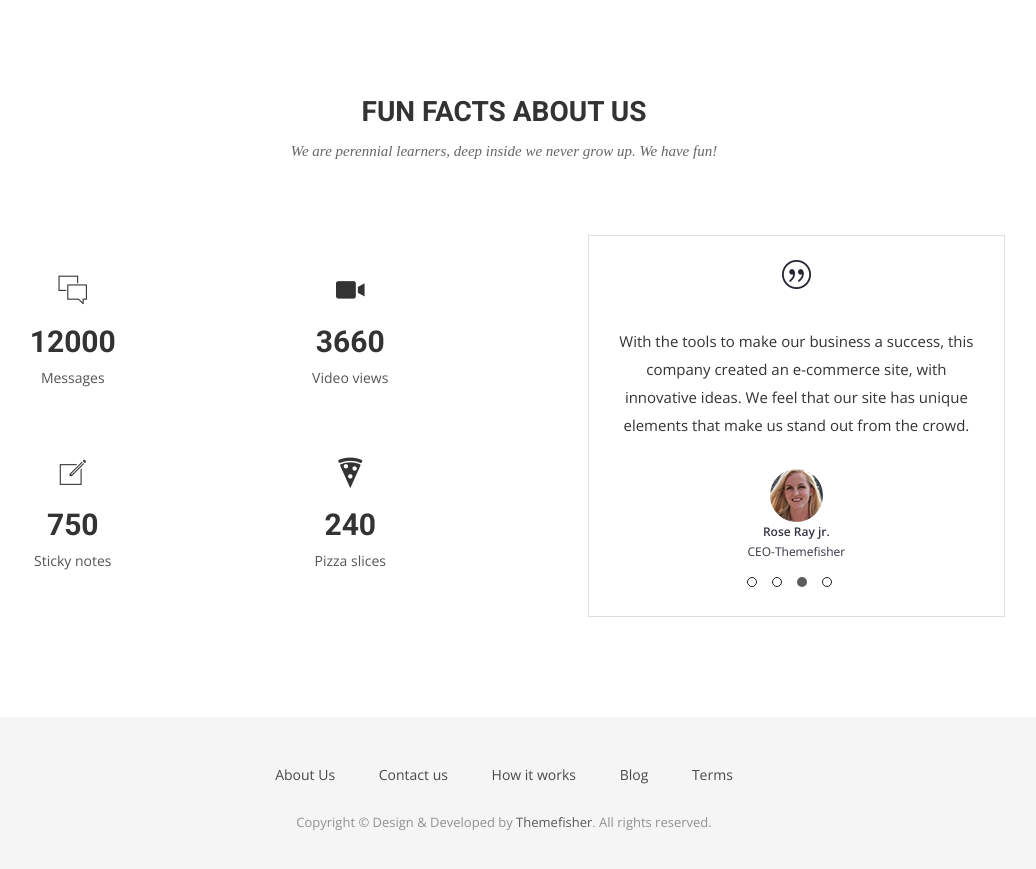
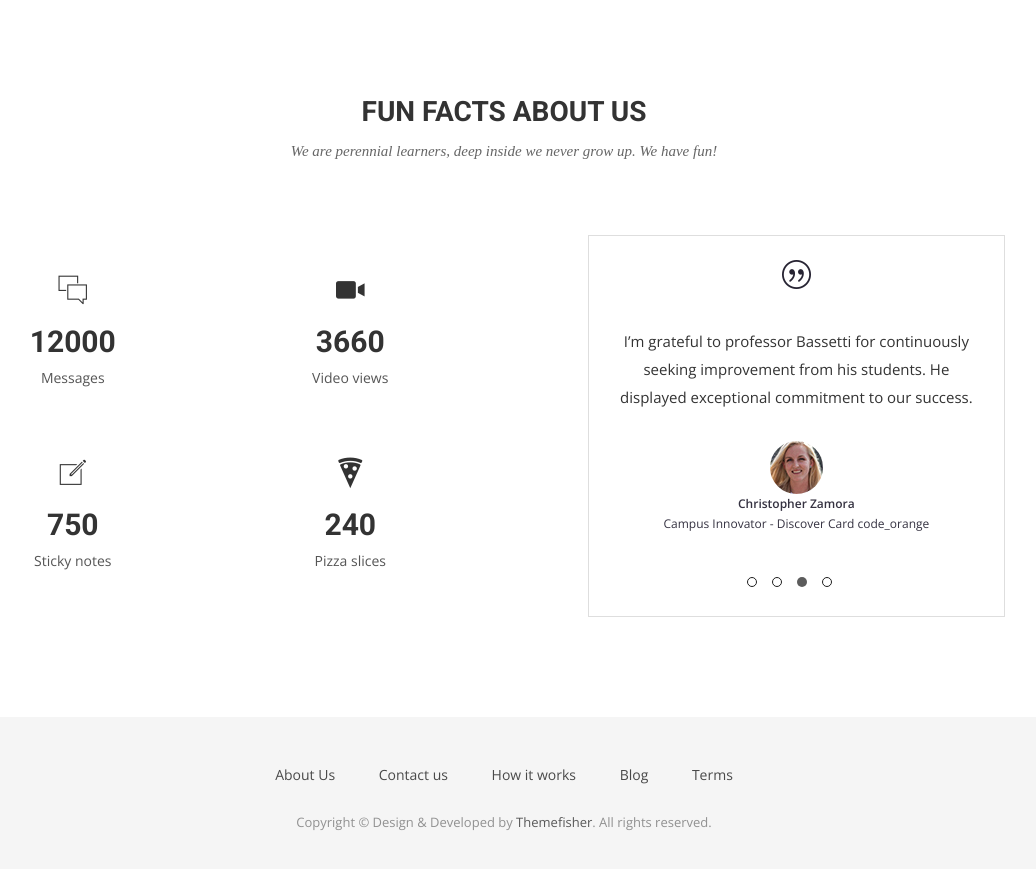
Before and after one commit to chrisjzamora8/inspiredlab.github.io, a Jekyll site: the page built from index.html, in a window 1280 px wide and 900 px high, scrolled down 3989 px. Shown: the top 869 px of the window, without its empty margins (136-1172 px from the left). Built offline with Jekyll 4.4.1, drawn with Linux system fonts in a browser that asks for light colours; nearby versions of some CDN libraries; some web fonts are replaced.

Commit message:
add testimonials

```diff
--- a/_data/testimonials.yml
+++ b/_data/testimonials.yml
@@ -1,16 +1,16 @@
-- name: Rose Ray
-  title: CEO-Themefisher
-  testimonial: "This company created an e-commerce site with the tools to make our business a success, with innovative ideas. We feel that our site has unique elements that make us stand out from the crowd."
-  image: img/item-img1.jpg
-- name: Rose Ray sr.
-  title: CEO-Themefisher
-  testimonial: "An e-commerce site was created by this company with the tools to make our business a success, with innovative ideas. We feel that our site has unique elements that make us stand out from the crowd."
-  image: img/item-img1.jpg
-- name: Rose Ray jr.
-  title: CEO-Themefisher
-  testimonial: "With the tools to make our business a success, this company created an e-commerce site, with innovative ideas. We feel that our site has unique elements that make us stand out from the crowd."
-  image: img/item-img1.jpg
+- name: Russ Devereaux
+  title: Associate Director & Advisor - NIU OM&IS Department
+  testimonial: "Working with the InspirEd lab and the team was a great experience! They were able to implement innovative strategies to the problems I presented them."
+  image: img/testimonials/Russ.jpg
+- name: Casey Walters
+  title: Intern - InspirEd Lab
+  testimonial: "We created a concept with innovative ideas and our own unique approach that make us truly vested in what we do."
+  image: img/testimonials/item-img1.jpg
+- name: Christopher Zamora
+  title: Campus Innovator - Discover Card code_orange
+  testimonial: "I’m grateful to professor Bassetti for continuously seeking improvement from his students. He displayed exceptional commitment to our success."
+  image: img/testimonials/item-img1.jpg
 - name: Rose Ray III
   title: CEO-Themefisher
   testimonial: "We feel that our site has unique elements that make us stand out from the crowd. This company created an e-commerce site with the tools to make our business a success, with innovative ideas."
-  image: img/item-img1.jpg
+  image: img/testimonials/item-img1.jpg
--- a/index.html
+++ b/index.html
@@ -267,7 +267,7 @@ permalink: /
                 <img src="img/cotation.png" alt="IMG">
                 <p>{{ tm.testimonial }}</p>
                 <div class="user">
-                  <img src="{{ tm.image }}" alt="Pepole">
+                  <img src="{{ tm.image }}" alt="People">
                   <p><span>{{ tm.name }}</span> {{ tm.title }}</p>
                 </div>
             </div>
```
Also changed, not shown: img/testimonials/Russ.jpg (added), img/testimonials/item-img1.jpg (added).
